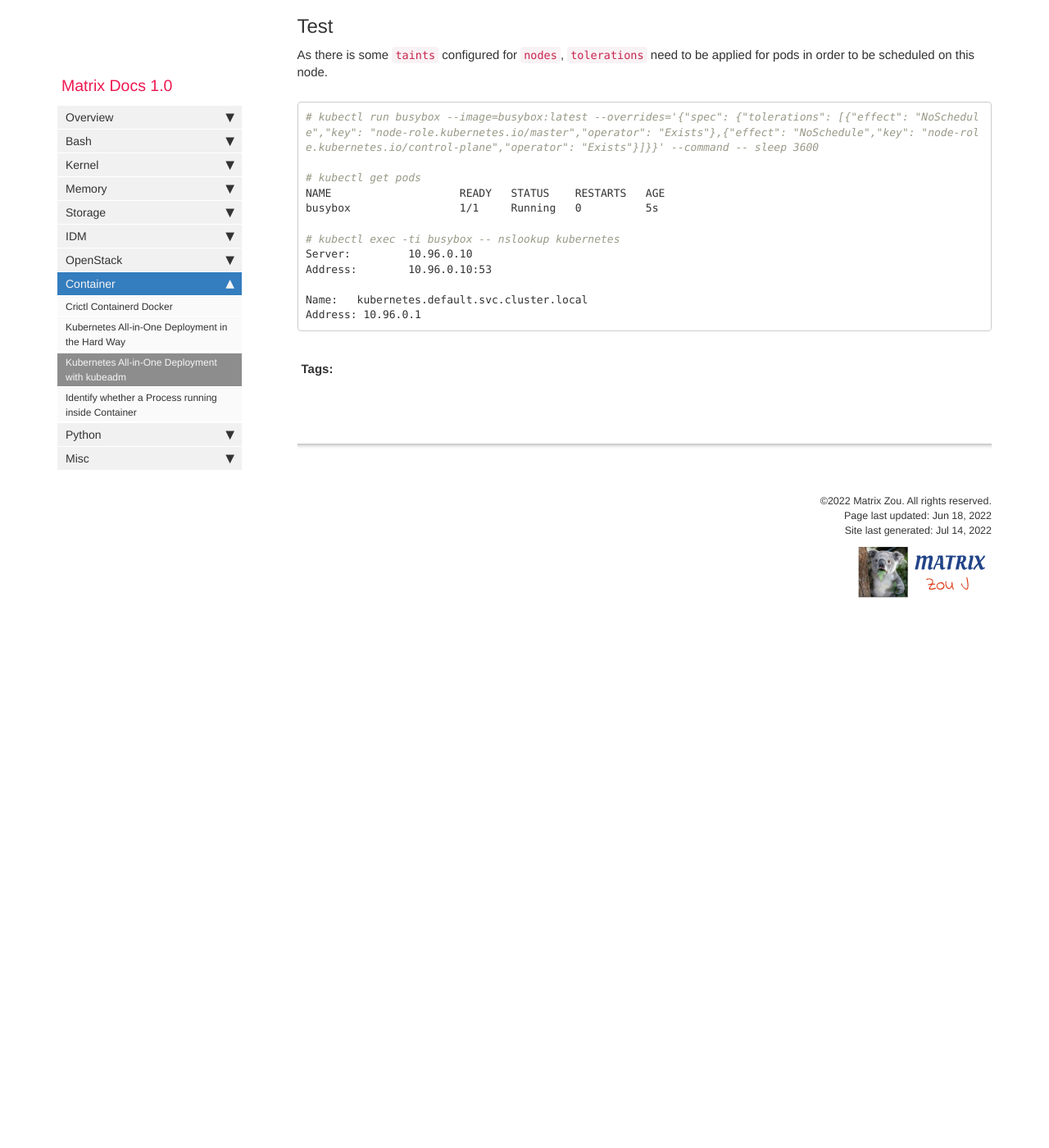
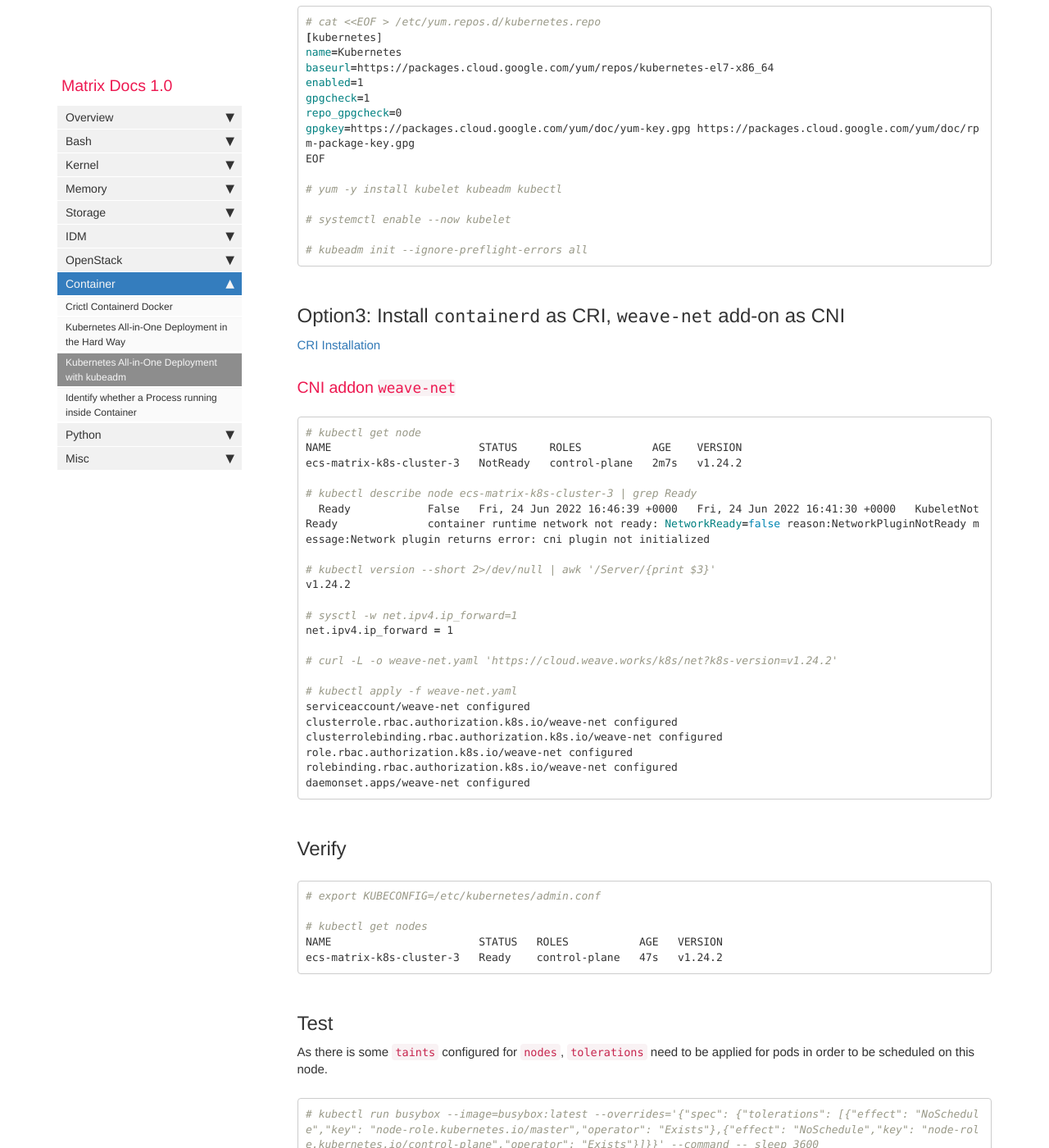
Before and after one commit to matrixzj/documentations, a Jekyll site: the page built from pages/container/k8s_kubeadm_all_in_one.md, in a window 1280 px wide and 1400 px high, scrolled down 8548 px. Shown: the whole window at 82% size. Built offline with Jekyll 4.4.1, drawn with Linux system fonts in a browser that asks for light colours; comment, search, counter and statistics services are not loaded; before the commit the page ends 9349 px from its top, so only the background shows below that; some of the changed text lies outside the part shown.

Commit message:
There are        2 files have been modified at 2022-06-24 23:04:20 . 	-rw-r--r--  1 jzou  staff  3573 Jun 24 20:35 pages/container/container_identify_process_inside_container.md 	-rw-r--r--  1 jzou  staff  16566 Jun 24 20:56 pages/container/k8s_kubeadm_all_in_one.md No files have been added. No files have been deleted. No file type has been changed.

````diff
--- a/pages/container/k8s_kubeadm_all_in_one.md
+++ b/pages/container/k8s_kubeadm_all_in_one.md
@@ -18,12 +18,31 @@ folder: Container
 
 # echo "$(ifconfig eth0 | awk '/inet /{print $2}')" "$(hostname)" >> /etc/hosts
 
-# yum install -y yum-utils device-mapper-persistent-data lvm2
+# yum install -y yum-utils device-mapper-persistent-data lvm2 wget
 ```
 
+## Option 1: Install `docker` as `CRI`/`CNI`
+### `golang` installation
+```bash
+# curl -o installer_linux https://storage.googleapis.com/golang/getgo/installer_linux
 
+# chmod 755 installer_linux
 
-## Option 1: Install `docker` as `CRI`/`CNI`
+# ./installer_linux
+Welcome to the Go installer!
+Downloading Go version go1.18.3 to /root/.go
+This may take a bit of time...
+Downloaded!
+Setting up GOPATH
+GOPATH has been set up!
+
+One more thing! Run `source /root/.bash_profile` to persist the
+new environment variables to your current session, or open a
+new shell prompt.
+
+# source /root/.bash_profile
+```
+
 ### Docker
 #### Installation
 ```bash
@@ -245,7 +264,7 @@ kubeadm join 172.16.1.89:6443 --token 0ag8cm.xljiqneqb3oin11d \
 
 # mkdir /opt/cni/bin -p
 
-# tar xvf cni-plugins-linux-amd64-v0.9.1.tgz -C /opt/cni/bin/
+# tar xvf cni-plugins-linux-amd64-v1.1.1.tgz -C /opt/cni/bin/
 ./
 ./macvlan
 ./flannel
@@ -374,7 +393,38 @@ EOF
 
 # yum -y install kubelet kubeadm kubectl
 
+# systemctl enable --now kubelet
+
 # kubeadm init --ignore-preflight-errors all
+```
+
+## Option3: Install `containerd` as CRI, `weave-net` add-on as CNI
+[CRI Installation](#cri)
+
+### CNI addon `weave-net`
+```bash
+# kubectl get node
+NAME                       STATUS     ROLES           AGE    VERSION
+ecs-matrix-k8s-cluster-3   NotReady   control-plane   2m7s   v1.24.2
+
+# kubectl describe node ecs-matrix-k8s-cluster-3 | grep Ready
+  Ready            False   Fri, 24 Jun 2022 16:46:39 +0000   Fri, 24 Jun 2022 16:41:30 +0000   KubeletNotReady              container runtime network not ready: NetworkReady=false reason:NetworkPluginNotReady message:Network plugin returns error: cni plugin not initialized
+
+# kubectl version --short 2>/dev/null | awk '/Server/{print $3}'
+v1.24.2
+
+# sysctl -w net.ipv4.ip_forward=1
+net.ipv4.ip_forward = 1
+
+# curl -L -o weave-net.yaml 'https://cloud.weave.works/k8s/net?k8s-version=v1.24.2'
+
+# kubectl apply -f weave-net.yaml
+serviceaccount/weave-net configured
+clusterrole.rbac.authorization.k8s.io/weave-net configured
+clusterrolebinding.rbac.authorization.k8s.io/weave-net configured
+role.rbac.authorization.k8s.io/weave-net configured
+rolebinding.rbac.authorization.k8s.io/weave-net configured
+daemonset.apps/weave-net configured
 ```
 
 ## Verify
````
Also changed, not shown: other parts of pages/container/k8s_kubeadm_all_in_one.md (+1 -1 lines), pages/container/container_identify_process_inside_container.md (+0 -1 lines).
